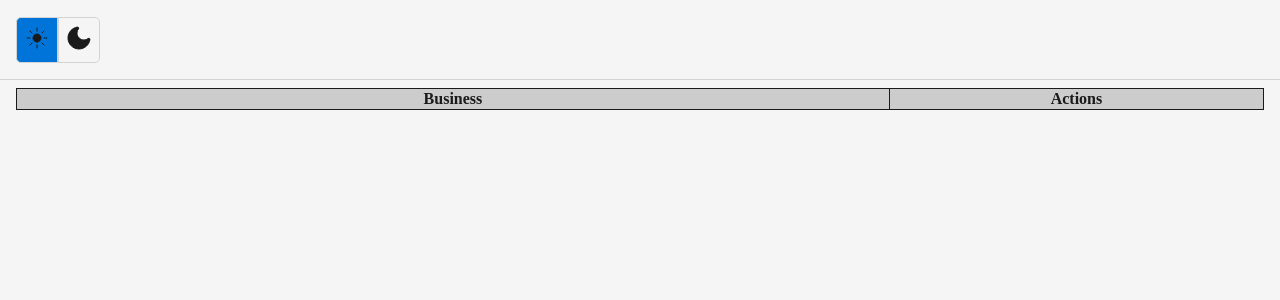
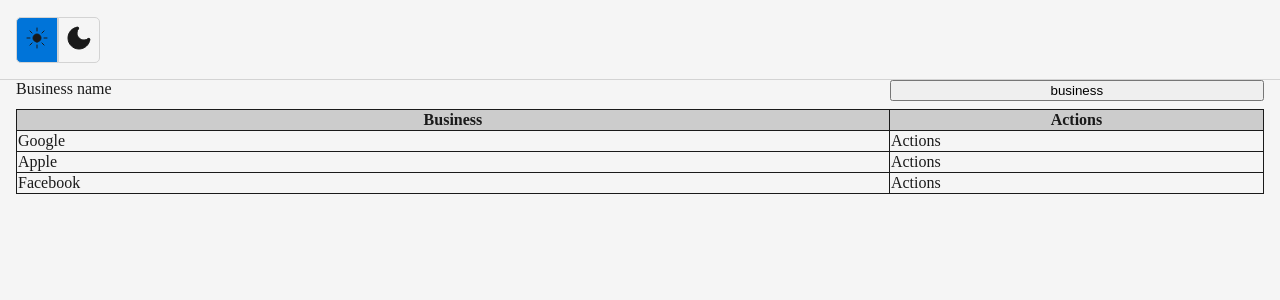
Before and after one commit to EstebanVictorio/business-app, a React app: page / in a window 1280 px wide. Shown: the top 300 px of the page. Built offline with nearby package versions, Linux system fonts and the light colour scheme; a web font is replaced by a local one.

Commit message:
feat: add styles for Cell component and add Header component

```diff
--- a/jsconfig.json
+++ b/jsconfig.json
@@ -10,7 +10,7 @@
     "rootDir": "src",
     "baseUrl": "src",
     "paths": {
-      "blocks/*": ["pages/*"],
+      "blocks/*": ["blocks/*"],
       "components/*": ["components/*"],
       "context/*": ["context/*"],
       "ds/*": ["ds/*"],
--- /dev/null
+++ b/src/blocks/Header/Action.js
@@ -0,0 +1,24 @@
+/** @jsx jsx */
+import { jsx, css } from "@emotion/react"
+
+
+/**
+ * @typedef {{
+ *  type: 'person' | 'business'
+ *  width: '10%' | '20%' | '30%' | '40%' | '50%' | '60%' | '70%'
+ * }} Props
+ * @type {FC<Props>} Action
+ **/
+const Action = ({ type, width }) => {
+  return (
+    <div css={css`
+      width: ${width};
+      display: flex;
+    `}>
+      <input css={css`width:100%;`} type="button" value={type}/>
+    </div>
+  )
+}
+
+
+export default Action
--- /dev/null
+++ b/src/blocks/Header/Heading.js
@@ -0,0 +1,22 @@
+/** @jsx jsx */
+import { jsx, css } from "@emotion/react"
+
+
+/**
+ * @typedef {{
+ *  width: '10%' | '20%' | '30%' | '40%' | '50%' | '60%' | '70%'
+ * }} Props
+ * @type {FC<Props>} Heading
+ **/
+const Heading = ({ children, width }) => {
+  return (
+    <div css={css`
+      width: ${width};
+    `}>
+      {children}
+    </div>
+  )
+}
+
+
+export default Heading
--- /dev/null
+++ b/src/blocks/Header/index.js
@@ -0,0 +1,30 @@
+/** @jsx jsx */
+import { jsx, css } from "@emotion/react"
+import Action from "./Action"
+import Heading from "./Heading"
+
+const styles = css`
+  display: flex;
+  width: 100%;
+  max-width: 90rem;
+  margin: 0 auto;
+`
+
+/**
+ * @type {FC & {
+ *  Heading: FC<import('./Heading').Props>
+ *  Action: FC<import('./Action').Props>
+ * }} Header
+ **/
+const Header = ({ children }) => {
+  return (
+    <header css={styles}>
+      {children}
+    </header>
+  )
+}
+
+Header.Action = Action
+Header.Heading = Heading
+
+export default Header
--- a/src/blocks/Navbar.js
+++ b/src/blocks/Navbar.js
@@ -16,6 +16,12 @@
   border-bottom: 1px solid lightgray;
   display: flex;
   align-items: center;
+
+  [data-content] {
+    width: 100%;
+    max-width: 90rem;
+    margin: 0 auto;
+  }
 `
 
 /**
@@ -34,6 +40,7 @@
 
   return (
     <nav css={styles}>
+      <div data-content>
         <Toggle>
           <Toggle.Option selected={selected === 'light'} onChange={() => {
             handleToggleChange('light')
@@ -48,6 +55,7 @@
             <DarkModeIcon />
           </Toggle.Option>
         </Toggle>
+      </div>
     </nav>
   )
 }
--- a/src/components/Table/Cell.js
+++ b/src/components/Table/Cell.js
@@ -1,9 +1,17 @@
+/** @jsx jsx */
+import { jsx, css } from "@emotion/react"
+
 /**
- * @type {FC} Cell
- * */
-const Cell = ({ children }) => {
+  * @typedef {{
+  *  width: '10%' | '20%' | '30%' | '40%' | '50%' | '60%' | '70%'
+  * }} Props
+  * @type {FC<Props>} Cell
+**/
+const Cell = ({ children, width }) => {
   return (
-    <td>
+    <td css={css`
+      width: ${width};
+    `}>
       {children}
     </td>
   )
--- a/src/components/Table/index.js
+++ b/src/components/Table/index.js
@@ -11,13 +11,17 @@
 
 const styles = css`
   width: 100%;
-  margin: 0.5rem 0;
   max-width: 90rem;
+  margin: 0.5rem auto;
   border-collapse: collapse;
 
   th {
     border: 1px solid;
     background-color: var(--header-bg);
+  }
+
+  td {
+    border: 0.5px solid;
   }
 
 
@@ -34,7 +38,7 @@
  * @type {FC & {
  *  Header: FC<import('./Header').Props>
  *  Row: FC
- *  Cell: FC
+ *  Cell: FC<import('./Cell').Props>
  *  Head: FC
  *  Body: FC
  * } Table
--- a/src/ds/palette.js
+++ b/src/ds/palette.js
@@ -18,7 +18,6 @@
     --icon-fill: var(--black);
   }
 
-
   [data-theme="dark"] {
     background-color: var(--black);
     color: var(--white);
--- a/src/pages/index.js
+++ b/src/pages/index.js
@@ -1,12 +1,18 @@
 import Base from "templates/Base"
 import Table from "components/Table"
+import Header from "blocks/Header"
 import Section from "blocks/Section"
 
 const Home = () => {
-
   return (
     <Base>
       <Section>
+        <Header>
+          <Header.Heading width="70%">
+            Business name
+          </Header.Heading>
+          <Header.Action width="30%" type="business" />
+        </Header>
         <Table>
           <Table.Head>
             <Table.Row>
@@ -18,6 +24,32 @@
               </Table.Header>
             </Table.Row>
           </Table.Head>
+          <Table.Body>
+            <Table.Row>
+              <Table.Cell width="70%">
+                Google
+              </Table.Cell>
+              <Table.Cell width="30%">
+                Actions
+              </Table.Cell>
+            </Table.Row>
+            <Table.Row>
+              <Table.Cell width="70%">
+                Apple
+              </Table.Cell>
+              <Table.Cell width="30%">
+                Actions
+              </Table.Cell>
+            </Table.Row>
+            <Table.Row>
+              <Table.Cell width="70%">
+                Facebook
+              </Table.Cell>
+              <Table.Cell width="30%">
+                Actions
+              </Table.Cell>
+            </Table.Row>
+          </Table.Body>
         </Table>
       </Section>
     </Base>
```
Lines whose indentation alone changed are shown as unchanged.
